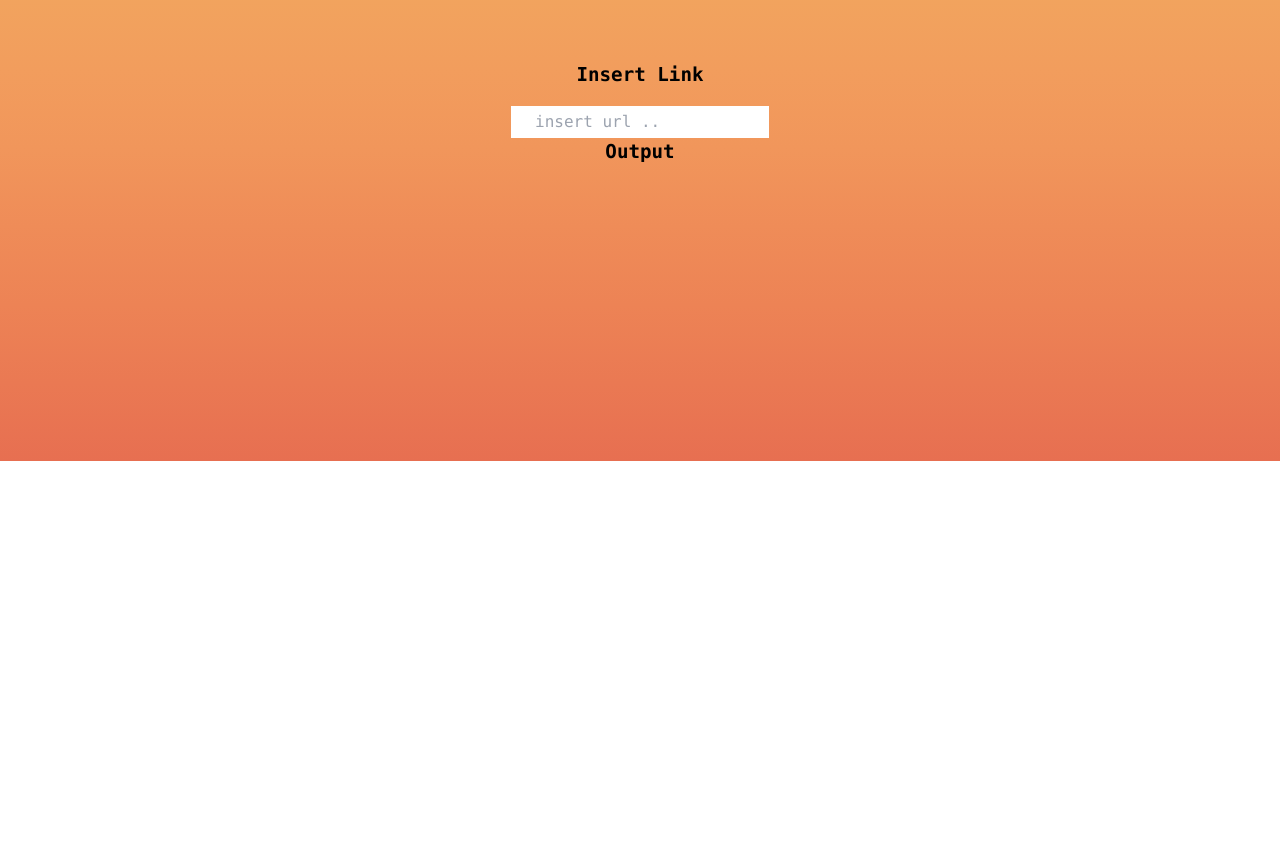
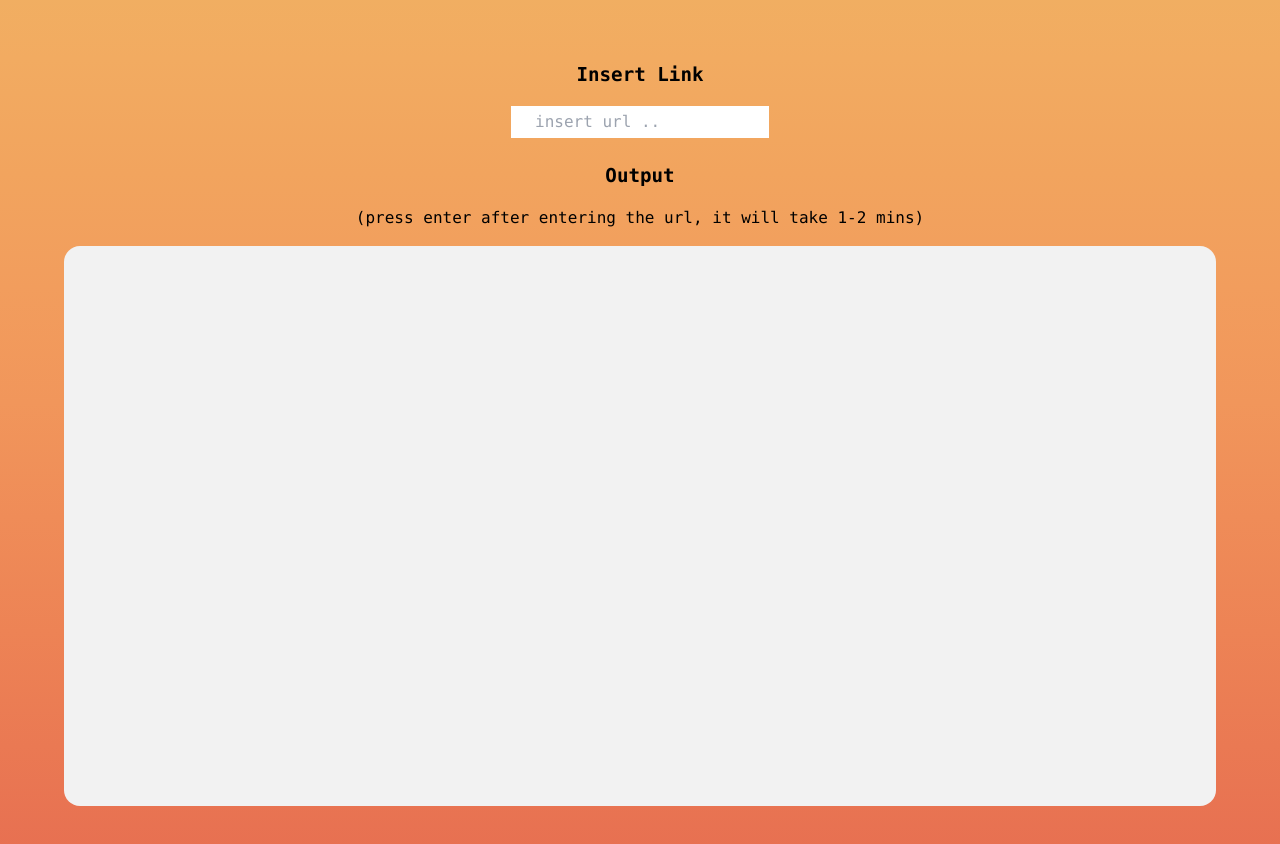
Before and after one commit to simplysabir/article-summarizer, a Next.js app: page / in a window 1280 px wide. Shown: the part 400-1244 px from the top of the page. Before the commit the page ends 861 px from the top, so only its background shows below. Built offline with nearby package versions, Linux system fonts and the light colour scheme; no server answers.

Commit message:
⚒️ feat : Article Summazrizer Working fine

```diff
--- a/app/components/InsertLink.jsx
+++ b/app/components/InsertLink.jsx
@@ -1,25 +1,57 @@
 "use client";
-import React, {useState, useEffect} from 'react'
+import React, {useState, useEffect} from 'react';
+import axios from 'axios';
 
 const InsertLink = () => {
-    const [url, setUrl] = useState("");
+    const [link, setLink] = useState("");
     const [output, setOutput] = useState("");
+
+    useEffect(()=>{
+        const fetchOutput = async() => {
+
+            const url = `https://article-extractor-and-summarizer.p.rapidapi.com/summarize?url=${link}&length=4`;
+            const options = {
+                method: 'GET',
+                headers: {
+                    'X-RapidAPI-Key': '069c3cc0dfmsh5ecc76f47d66dedp1ec696jsnd16896fe03e7',
+                    'X-RapidAPI-Host': 'article-extractor-and-summarizer.p.rapidapi.com'
+                }
+            };
+
+            try {
+                const response = await fetch(url, options);
+                const result = await response.json();
+                setOutput(result);
+
+            } catch (error) {
+                console.error(error);
+            }
+    }
+    fetchOutput();
+    },[link])
+
     return (
         <section className='font-mono flex items-center flex-col insert-link'>
             <div>
                 <h1 className='insert-heading font-mono'>Insert Link</h1>
             </div>
             <div className='font-mono'>
-            <input type="text" name="url" id="url" placeholder='insert url ..' className='px-6 py-1' />
+                <input type="text" name="url" id="url" placeholder='insert url ..' className='px-6 py-1' onChange={(e)=>{setLink(e.target.value)}} />
             </div>
-        <div className='font-mono'>
-            <h1 className='insert-heading font-mono'>Output</h1>
-            <p>
-
-            </p>
+            <div className='font-mono flex items-center flex-col mb-2 p-2'>
+                <h1 className='insert-heading font-mono mt-4'>Output</h1>
+                <p>(press enter after entering the url, it will take 1-2 mins)</p>
+                <div className='card font-mono p-3'>
+                    {
+                        output !== "" && output.summary
+                    }
+                </div>
             </div>
         </section>
       )
 }
 
+
+
+
 export default InsertLink
--- a/app/globals.css
+++ b/app/globals.css
@@ -28,5 +28,14 @@ body {
   margin-bottom: 1rem;
 }
 .insert-link{
-  height: 50vh;
+  height: 100vh;
 }
+.card{
+  width: 90vw;
+  height: 70vh;
+  background-color: #f2f2f2;
+  color: #282828;
+  border-radius: 1rem;
+  font-size: 0.8rem;
+  margin-top: 1rem;
+}
--- a/package.json
+++ b/package.json
@@ -10,6 +10,7 @@
   },
   "dependencies": {
     "autoprefixer": "10.4.14",
+    "axios": "^1.4.0",
     "next": "13.4.5",
     "postcss": "8.4.24",
     "react": "18.2.0",
```
Also changed, not shown: 1 other file (tests, documents, lock files or other folders). Lines whose indentation alone changed are shown as unchanged.
